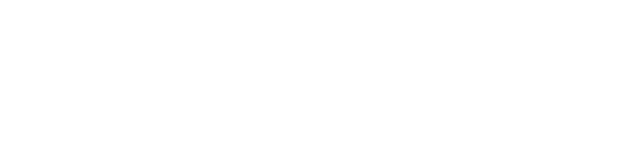
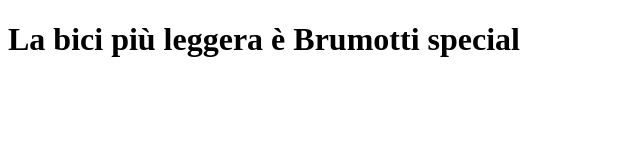
Before and after one commit to AnTosi/js-jsnacks-blocco-2, a plain HTML site: page JSnack 4/index.html in a window 1280 px wide. Shown: the whole page, without its empty margins (0-640 px from the left). Drawn offline with Linux system fonts and the light colour scheme.

Commit message:
non avevo stampato a schermo risultato

```diff
--- a/JSnack 4/index.html
+++ b/JSnack 4/index.html
@@ -7,7 +7,7 @@
     <title>Document</title>
 </head>
 <body>
-
+    <h1></h1>
 
     <script src="./main.js"></script>
 </body>
--- a/JSnack 4/main.js
+++ b/JSnack 4/main.js
@@ -25,5 +25,6 @@ bikes.forEach(element => {
     if (element.peso<weight) {
         weight = element.peso;
         console.log(element.nome);
+        document.querySelector("h1").innerHTML = `La bici più leggera è ${element.nome}`
     }
 });
```
